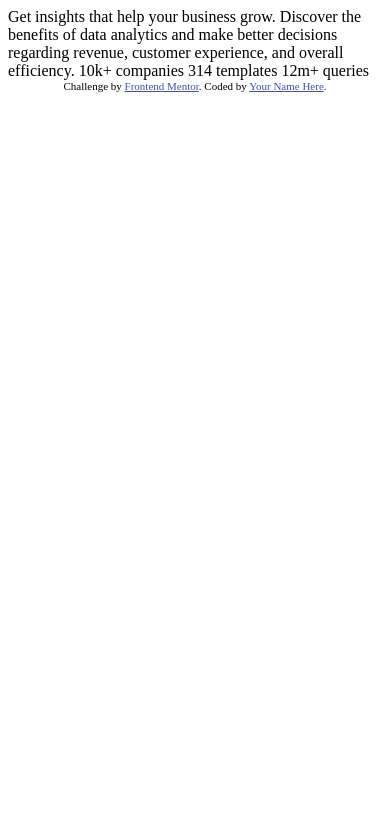
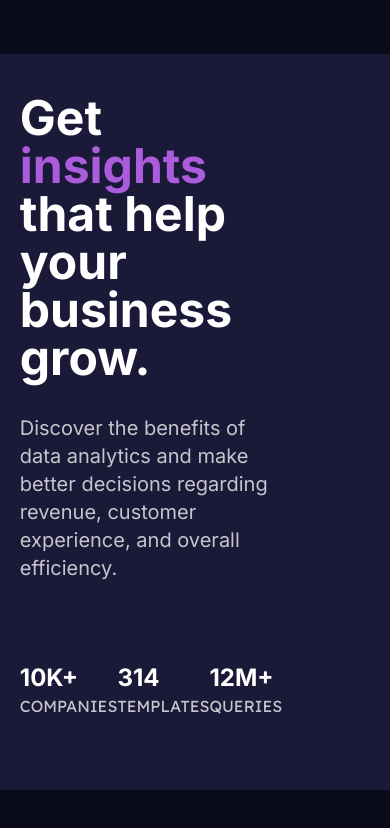
Before and after one commit to tdp1999/CSSChallenge-StatsPreviewCard, a plain HTML site: page index.html in a window 390 px wide. Drawn offline with nearby package versions, Linux system fonts and the light colour scheme.

Commit message:
finish desktop, not responsive yet

```diff
--- a/index.html
+++ b/index.html
@@ -2,32 +2,70 @@
 <html lang="en">
 <head>
   <meta charset="UTF-8">
-  <meta name="viewport" content="width=device-width, initial-scale=1.0"> <!-- displays site properly based on user's device -->
+  <meta name="viewport" content="width=device-width, initial-scale=1.0">
 
   <link rel="icon" type="image/png" sizes="32x32" href="./images/favicon-32x32.png">
 
-  <title>Frontend Mentor | Stats preview card component</title>
+  <link rel="preconnect" href="https://fonts.googleapis.com">
+  <link rel="preconnect" href="https://fonts.gstatic.com" crossorigin>
+  <link href="https://fonts.googleapis.com/css2?family=Inter:wght@400;700&family=Lexend+Deca&display=swap" rel="stylesheet">
+  <script src="https://cdn.tailwindcss.com"></script>
 
-  <!-- Feel free to remove these styles or customise in your own stylesheet 👍 -->
+  <title>Stats preview card component</title>
+
   <style>
-    .attribution { font-size: 11px; text-align: center; }
-    .attribution a { color: hsl(228, 45%, 44%); }
+    body {
+      height: 100vh;
+      font-family: 'Inter', sans-serif;
+      font-size: 16px;
+      background-color: hsl(233, 47%, 7%);
+    }
+
+    .font-deca {
+      font-family: 'Lexend Deca', sans-serif;
+    }
+
+    .custom-bg-card {
+      background-color: hsl(244, 38%, 16%);
+    }
+    .custom-violet-color {
+      color: hsl(277, 64%, 61%);
+    }
+    .custom-transparent-white {
+      color: hsla(0, 0%, 100%, 0.75)
+    }
   </style>
 </head>
 <body>
 
-  Get insights that help your business grow.
+<div class="h-full flex flex-col md:flex-row justify-center items-center">
+  <div class="flex mx-8 md:mx-20 lg:mx-40">
+    <div class="text-white custom-bg-card py-10 pl-10 pr-32 basis-3/5">
+      <h2 class="font-bold text-5xl mb-8">Get <span class="custom-violet-color">insights</span> that help your business grow.</h2>
+      <div class="custom-transparent-white text-xl mb-20">
+        Discover the benefits of data analytics and make better decisions regarding revenue, customer experience, and overall efficiency.
+      </div>
+      <div class="flex justify-between mb-8 uppercase">
+        <div>
+          <div class="text-2xl font-bold">10k+</div>
+          <div class="custom-transparent-white font-deca">companies</div>
+        </div>
+        <div>
+          <div class="text-2xl font-bold">314</div>
+          <div class="custom-transparent-white font-deca">templates</div>
+        </div>
+        <div>
+          <div class="text-2xl font-bold">12m+</div>
+          <div class="custom-transparent-white font-deca">queries</div>
+        </div>
+      </div>
+    </div>
+    <div class="relative before:absolute before:inset-0 before:bg-violet-500 before:opacity-30">
+      <img src="images/image-header-desktop.jpg" alt="image-header-des" class="object-cover object-right h-full">
+    </div>
 
-  Discover the benefits of data analytics and make better decisions regarding revenue, customer
-  experience, and overall efficiency.
+  </div>
+</div>
 
-  10k+ companies
-  314 templates
-  12m+ queries
-
-  <div class="attribution">
-    Challenge by <a href="https://www.frontendmentor.io?ref=challenge" target="_blank">Frontend Mentor</a>.
-    Coded by <a href="#">Your Name Here</a>.
-  </div>
 </body>
 </html>
```
